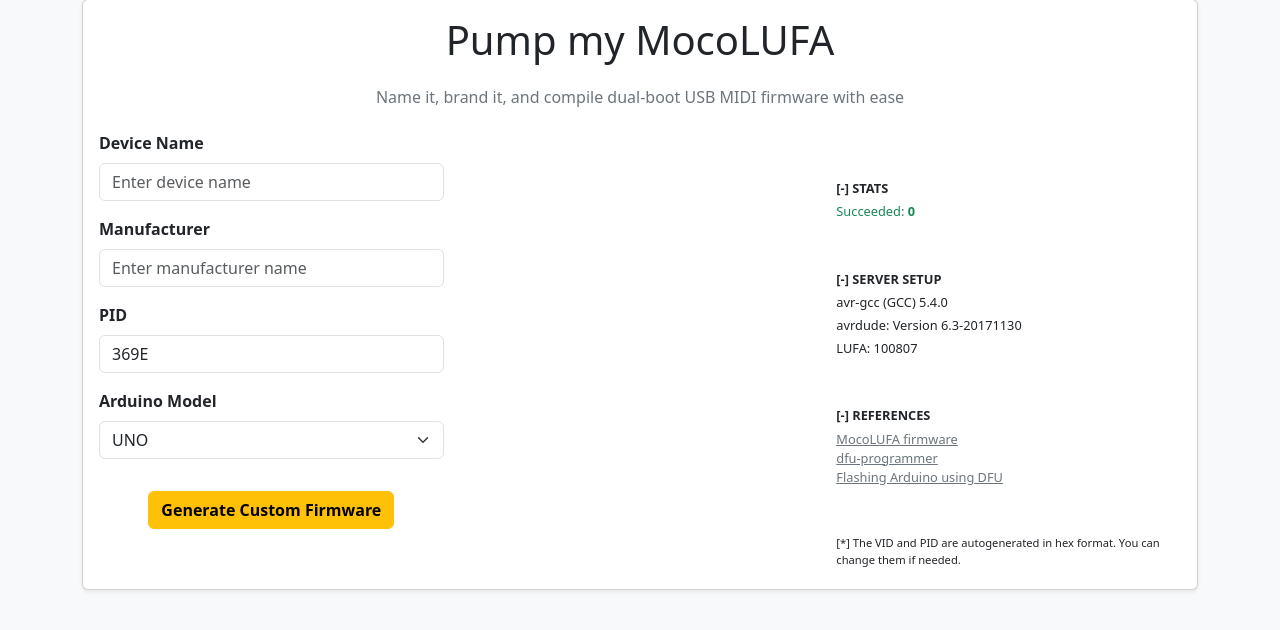
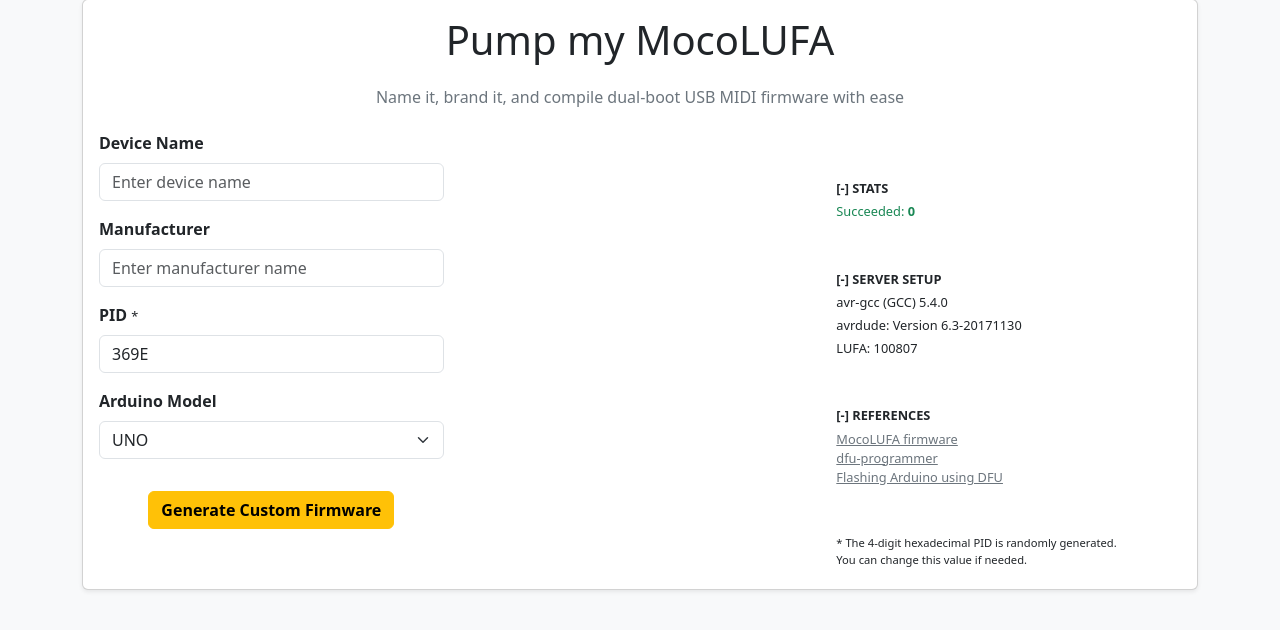
Before and after one commit to ezequielabregu/Pump-my-MocoLUFA, a Flask app: page / in a window 1280 px wide. Shown: the part 49-679 px from the top of the page. Run offline with Flask 3, Linux system fonts and the light colour scheme.

Commit message:
Fix README.md after quit VID field

```diff
--- a/templates/index.html
+++ b/templates/index.html
@@ -28,7 +28,7 @@
                 <input type="text" id="manufacturer" name="manufacturer" class="form-control" placeholder="Enter manufacturer name" required>
               </div>
               <div class="mb-3">
-                <label for="pid" class="form-label fw-bold">PID</label>
+                <label for="pid" class="form-label fw-bold">PID <span style="font-weight: normal; font-size: 0.8rem;">*</span></label>
                 <input type="text" id="pid" name="pid" class="form-control" value="{{ random_pid }}" required>
               </div>
               <div class="mb-3">
@@ -60,7 +60,7 @@
               <p class="mb-0"><a href="https://github.com/kuwatay/mocolufa" class="text-secondary" target="_blank">MocoLUFA firmware</a></p>
               <p class="mb-0"><a href="https://dfu-programmer.github.io/" class="text-secondary" target="_blank">dfu-programmer</a></p>
               <p class="mb-0"><a href="https://docs.arduino.cc/retired/hacking/software/DFUProgramming8U2/" class="text-secondary" target="_blank">Flashing Arduino using DFU</a></p>
-              <p class="mb-1 mt-5" style="font-size: 0.7rem;">[*] The VID and PID are autogenerated in hex format. You can change them if needed.</p>
+              <p class="mb-1 mt-5" style="font-size: 0.7rem;">* The 4-digit hexadecimal PID is randomly generated.<br> You can change this value if needed.</p>
             <!-- </footer> -->
           </div>
         </div>
```
